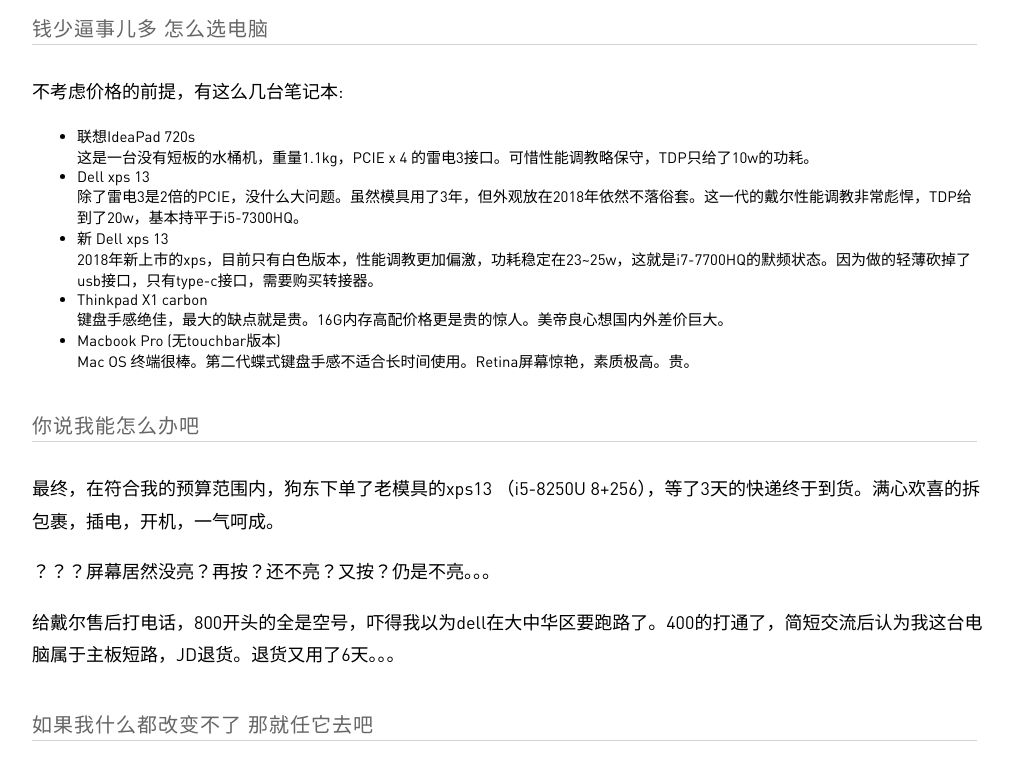
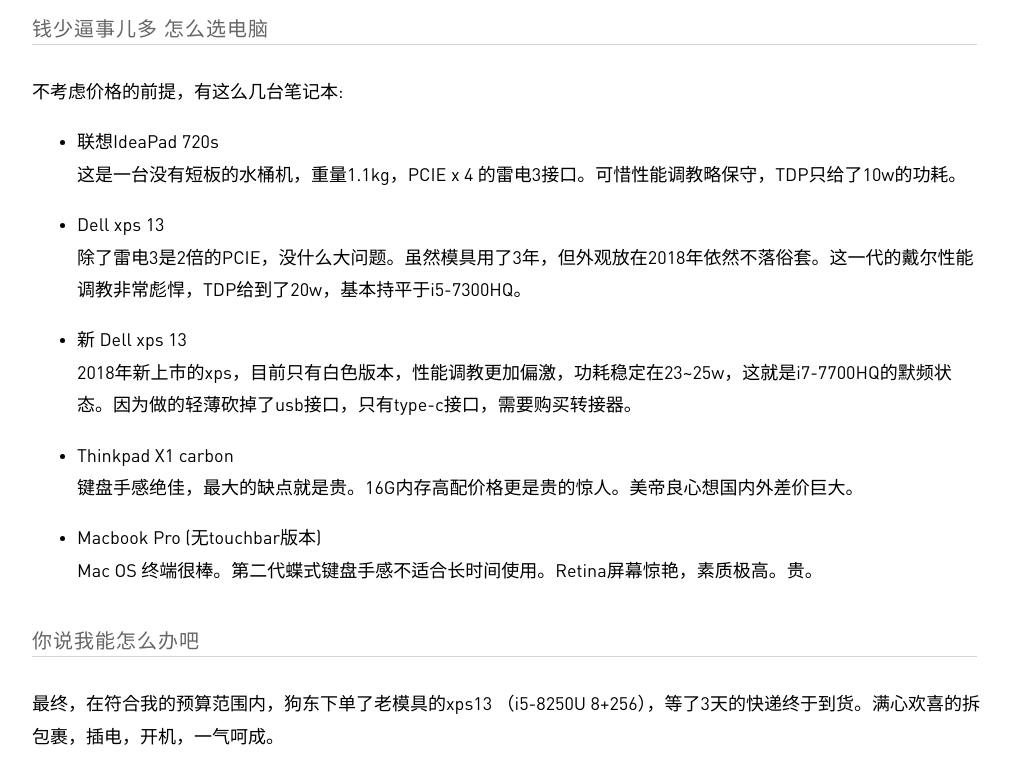
Before and after one commit to xc233/xc233.github.io, a plain HTML site: page 2018/03/05/记一次买电脑翻车/index.html in a window 1280 px wide. Shown: the part 1580-2347 px from the top of the page, without its empty margins (126-1148 px from the left). Drawn offline with nearby package versions, Linux system fonts and the light colour scheme; a script that the page names is missing.

Commit message:
Site updated: 2019-02-25 11:37:01

```diff
--- a/2018/03/05/记一次买电脑翻车/index.html
+++ b/2018/03/05/记一次买电脑翻车/index.html
@@ -93,11 +93,16 @@
 <p>价格是我格外在意的事情，我的预算只有￥7500，「三千预算进卡吧，三万电脑抱回家」加钱？无止境的。</p>
 <h3 id="钱少逼事儿多-怎么选电脑"><a href="#钱少逼事儿多-怎么选电脑" class="headerlink" title="钱少逼事儿多 怎么选电脑"></a>钱少逼事儿多 怎么选电脑</h3><p>不考虑价格的前提，有这么几台笔记本:  </p>
 <ul>
-<li>联想IdeaPad 720s<br>这是一台没有短板的水桶机，重量1.1kg，PCIE x 4 的雷电3接口。可惜性能调教略保守，TDP只给了10w的功耗。</li>
-<li>Dell xps 13<br>除了雷电3是2倍的PCIE，没什么大问题。虽然模具用了3年，但外观放在2018年依然不落俗套。这一代的戴尔性能调教非常彪悍，TDP给到了20w，基本持平于i5-7300HQ。</li>
-<li>新 Dell xps 13<br>2018年新上市的xps，目前只有白色版本，性能调教更加偏激，功耗稳定在23~25w，这就是i7-7700HQ的默频状态。因为做的轻薄砍掉了usb接口，只有type-c接口，需要购买转接器。</li>
-<li>Thinkpad X1 carbon<br>键盘手感绝佳，最大的缺点就是贵。16G内存高配价格更是贵的惊人。美帝良心想国内外差价巨大。</li>
-<li>Macbook Pro (无touchbar版本)<br>Mac OS 终端很棒。第二代蝶式键盘手感不适合长时间使用。Retina屏幕惊艳，素质极高。贵。</li>
+<li><p>联想IdeaPad 720s<br>这是一台没有短板的水桶机，重量1.1kg，PCIE x 4 的雷电3接口。可惜性能调教略保守，TDP只给了10w的功耗。  </p>
+</li>
+<li><p>Dell xps 13<br>除了雷电3是2倍的PCIE，没什么大问题。虽然模具用了3年，但外观放在2018年依然不落俗套。这一代的戴尔性能调教非常彪悍，TDP给到了20w，基本持平于i5-7300HQ。  </p>
+</li>
+<li><p>新 Dell xps 13<br>2018年新上市的xps，目前只有白色版本，性能调教更加偏激，功耗稳定在23~25w，这就是i7-7700HQ的默频状态。因为做的轻薄砍掉了usb接口，只有type-c接口，需要购买转接器。  </p>
+</li>
+<li><p>Thinkpad X1 carbon<br>键盘手感绝佳，最大的缺点就是贵。16G内存高配价格更是贵的惊人。美帝良心想国内外差价巨大。  </p>
+</li>
+<li><p>Macbook Pro (无touchbar版本)<br>Mac OS 终端很棒。第二代蝶式键盘手感不适合长时间使用。Retina屏幕惊艳，素质极高。贵。</p>
+</li>
 </ul>
 <h3 id="你说我能怎么办吧"><a href="#你说我能怎么办吧" class="headerlink" title="你说我能怎么办吧"></a>你说我能怎么办吧</h3><p>最终，在符合我的预算范围内，狗东下单了老模具的xps13 （i5-8250U 8+256），等了3天的快递终于到货。满心欢喜的拆包裹，插电，开机，一气呵成。  </p>
 <p>？？？屏幕居然没亮？再按？还不亮？又按？仍是不亮。。。  </p>
--- a/atom.xml
+++ b/atom.xml
@@ -109,7 +109,7 @@
     <link href="http://yoursite.com/2018/03/05/%E8%AE%B0%E4%B8%80%E6%AC%A1%E4%B9%B0%E7%94%B5%E8%84%91%E7%BF%BB%E8%BD%A6/"/>
     <id>http://yoursite.com/2018/03/05/记一次买电脑翻车/</id>
     <published>2018-03-05T03:38:49.000Z</published>
-    <updated>2018-05-25T14:52:16.149Z</updated>
+    <updated>2019-02-25T03:36:06.884Z</updated>
 
     <summary type="html">
 
```
